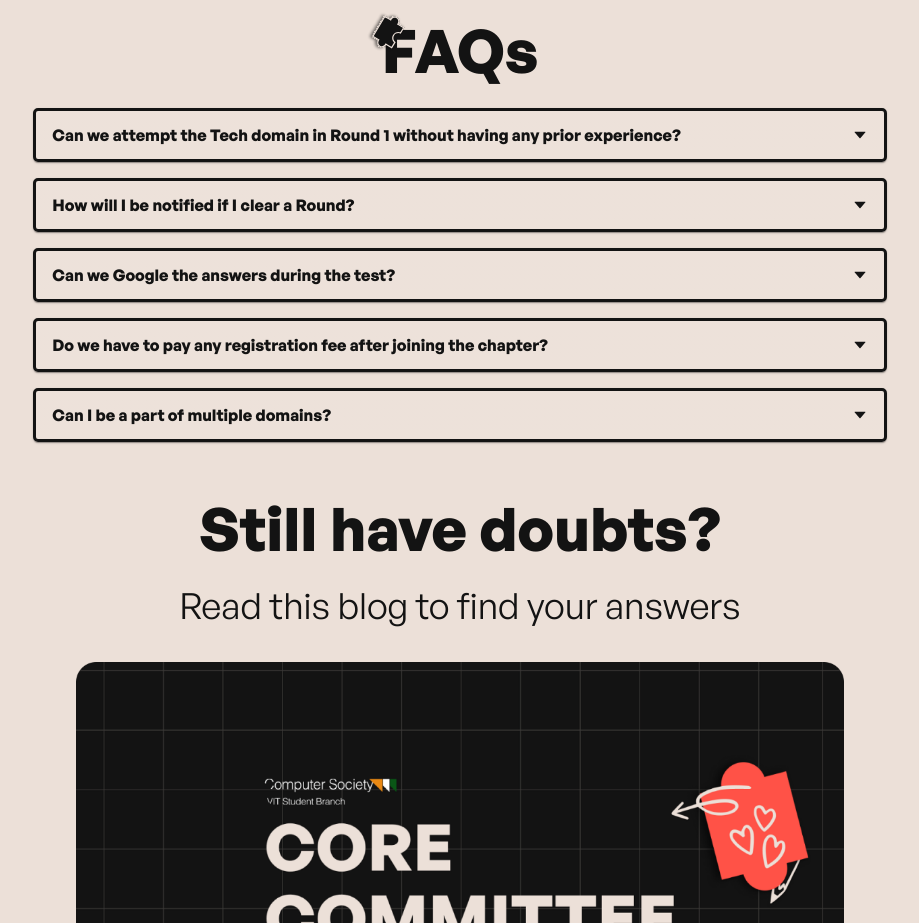
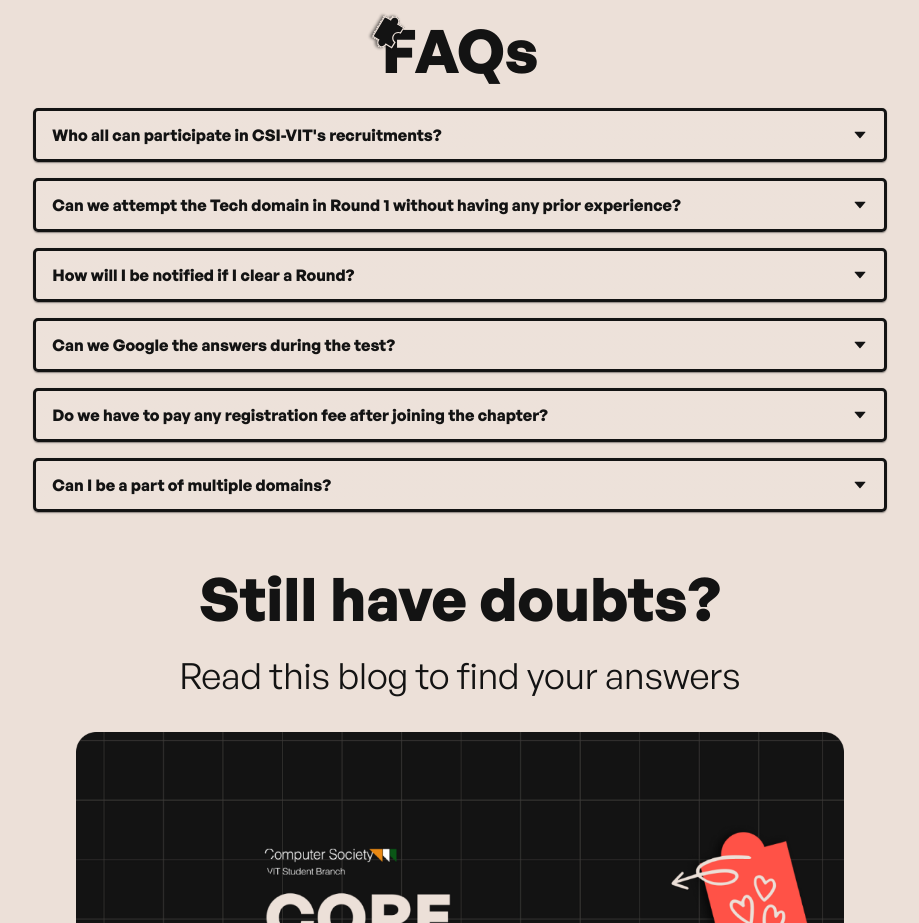
Before and after one commit to csivitu/CCS-Frontend-2022, a Next.js app: page / in a window 1280 px wide. Shown: the part 2260-3183 px from the top of the page, without its empty margins (180-1099 px from the left). Built offline with nearby package versions, Linux system fonts and the light colour scheme; no server answers.

Commit message:
fix: add FAQ

```diff
--- a/src/components/FAQs.js
+++ b/src/components/FAQs.js
@@ -48,6 +48,10 @@ function FAQs() {
 
 const faqs = [
     {
+        question: "Who all can participate in CSI-VIT's recruitments?",
+        answer: 'CSI-VIT only recruits first-year students.',
+    },
+    {
         question: 'Can we attempt the Tech domain in Round 1 without having any prior experience?',
         answer: 'Yes! Everyone is welcome to attempt tests in any domain. All we need from you is a willingness to learn and develop.',
     },
```
